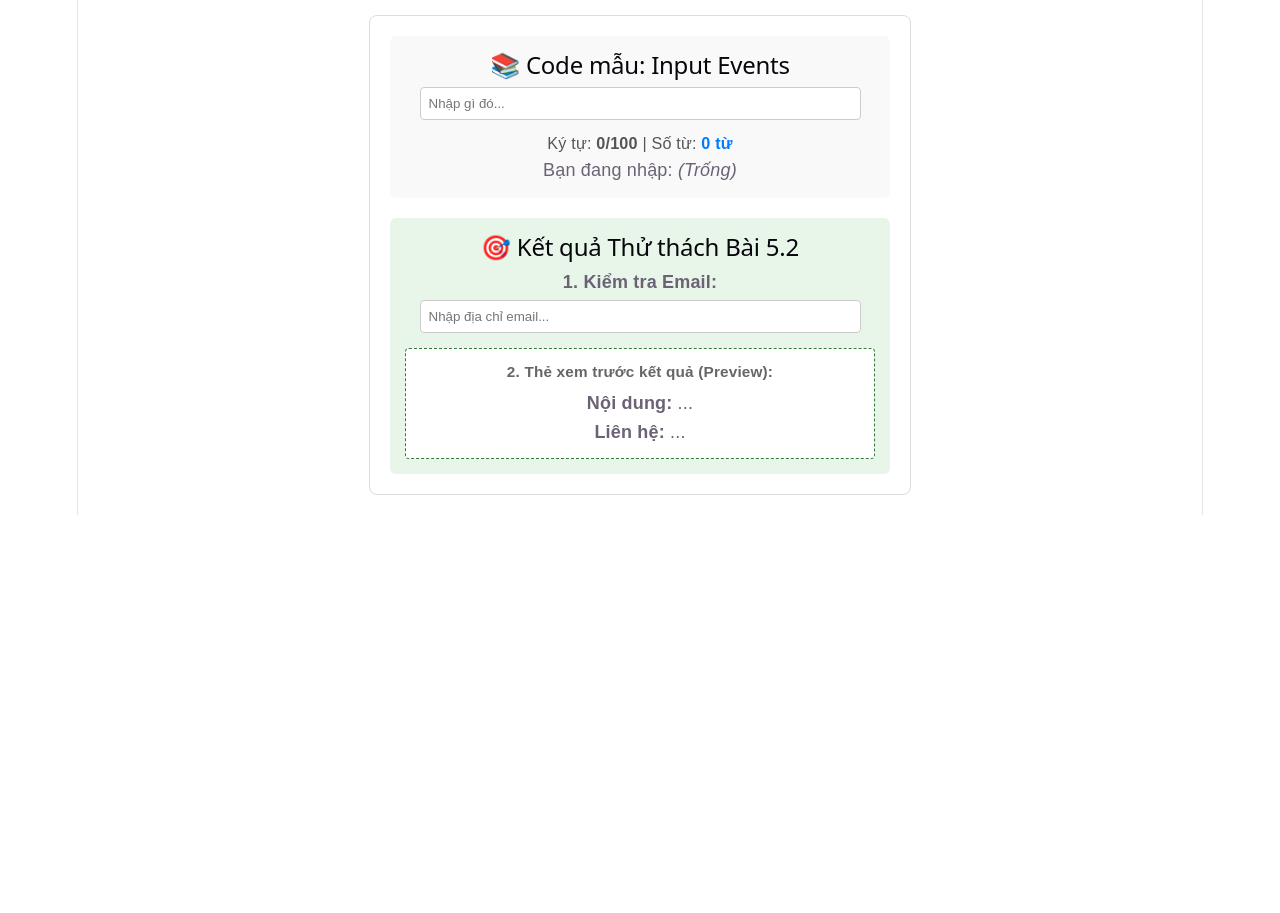
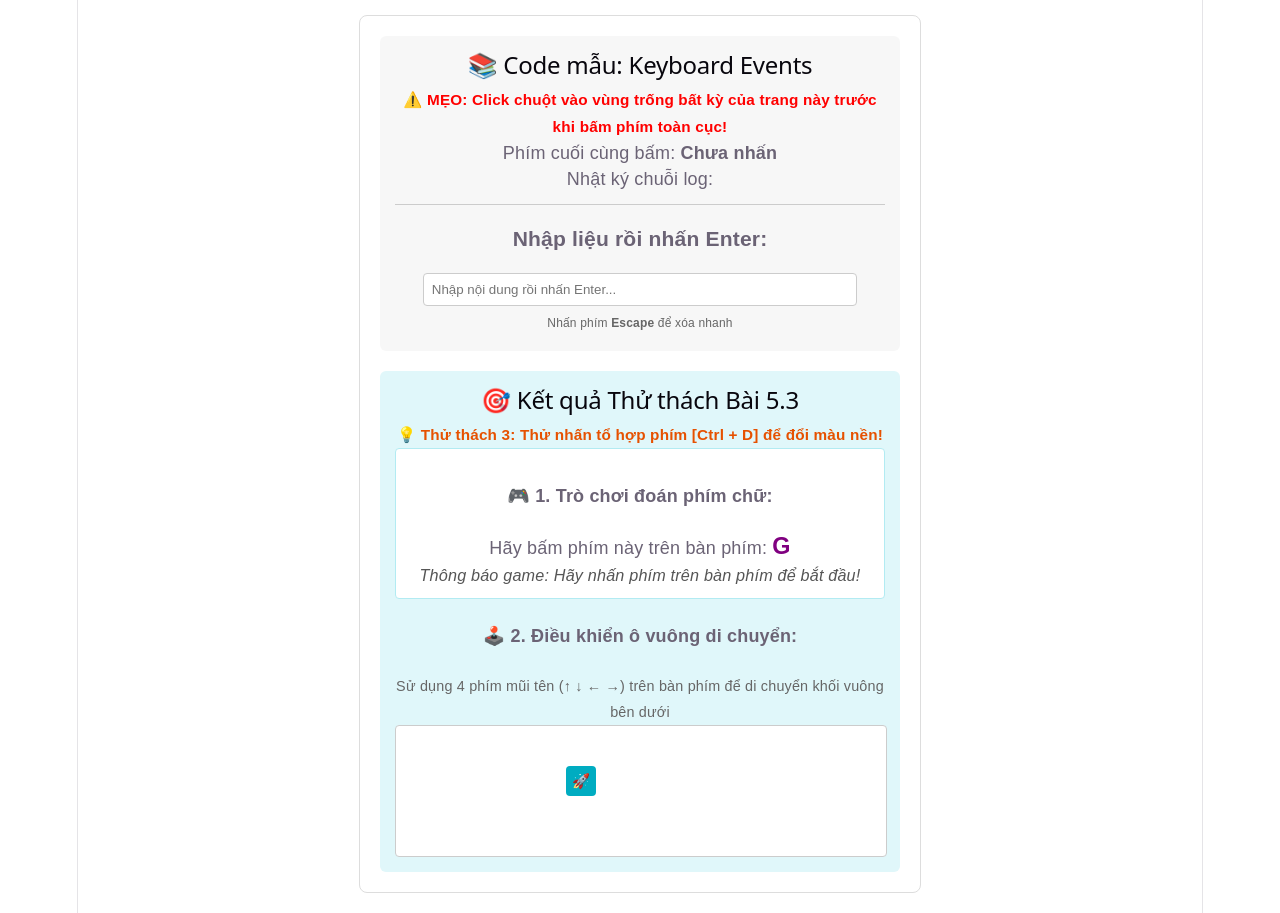
Before and after one commit to DangDuong06/CSE319_PhamHuynhDangDuong_2451160765, a React (Vite) app in the folder exercises_v2/hello-react/: page / in a window 1280 px wide. Shown: the part 560-1473 px from the top of the page. Before the commit the page ends 1075 px from the top, so only its background shows below. Built offline with nearby package versions, Linux system fonts and the light colour scheme.

Commit message:
hoàn thành bài 5.3 Tier 5

```diff
--- a/exercises_v2/hello-react/src/App.jsx
+++ b/exercises_v2/hello-react/src/App.jsx
@@ -8,8 +8,8 @@ function App() {
     return (
         <div>
             <ClickEvents />
-            {<InputEvents />}
-            {/* <KeyboardEvents /> */}
+            {/* <InputEvents /> */}
+            {<KeyboardEvents />}
             {/* <FormEvents /> */}
         </div>
     );
--- /dev/null
+++ b/exercises_v2/hello-react/src/KeyboardEvents.jsx
@@ -0,0 +1,156 @@
+// src/KeyboardEvents.jsx
+import { useState, useEffect } from "react";
+
+function KeyboardEvents() {
+    // --- Dữ liệu Code mẫu ---
+    const [lastKey, setLastKey] = useState("");
+    const [log, setLog] = useState([]);
+    const [inputValue, setInputValue] = useState("");
+
+    // --- Dữ liệu Thử thách ---
+    // Thử thách 1: Game đoán phím
+    const keysPool = ["a", "s", "d", "f", "g", "h", "j", "k", "l"];
+    const [targetKey, setTargetKey] = useState("g"); // Phím mẫu cần đoán
+    const [gameMessage, setGameMessage] = useState("Hãy nhấn phím trên bàn phím để bắt đầu!");
+
+    // Thử thách 2: Ô vuông di chuyển (Lưu tọa độ x, y)
+    const [boxPosition, setBoxPosition] = useState({ x: 170, y: 40 });
+
+    // Thử thách 3: Đổi màu nền bằng phím tắt
+    const [isCustomBg, setIsCustomBg] = useState(false);
+
+    // Xử lý phím hệ thống (Code mẫu + Lồng ghép Thử thách 1 & Thử thách 3)
+    function handleKeyDown(event) {
+        setLastKey(event.key);
+
+        // Cập nhật Log (Code mẫu)
+        setLog(prev => [...prev.slice(-4), event.key]);
+
+        // Thử thách 3: Bắt tổ hợp phím tắt Ctrl + D (Nhớ dùng event.preventDefault để tránh trùng phím tắt bookmark trình duyệt)
+        if (event.ctrlKey && event.key.toLowerCase() === "d") {
+            event.preventDefault();
+            setIsCustomBg(!isCustomBg);
+            return;
+        }
+
+        // Thử thách 1: Logic kiểm tra Game đoán phím
+        if (event.key.toLowerCase() === targetKey) {
+            setGameMessage("🎉 CHUẨN XÁC! Bạn đoán đúng rồi.");
+            // Đổi sang một phím ngẫu nhiên mới trong Pool
+            const nextKey = keysPool[Math.floor(Math.random() * keysPool.length)];
+            setTargetKey(nextKey);
+        } else {
+            // Không tính các phím điều hướng hệ thống vào thông điệp đoán sai
+            if(event.key.length === 1) {
+                setGameMessage(`❌ Sai rồi! Bạn vừa bấm '${event.key}', phím cần tìm là '${targetKey}'.`);
+            }
+        }
+
+        // Thử thách 2: Di chuyển ô vuông bằng phím mũi tên (↑ ↓ ← →)
+        const step = 15; // Khoảng cách di chuyển mỗi lần bấm
+        if (event.key === "ArrowUp") {
+            event.preventDefault(); // Ngăn cuộn trang web mặc định
+            setBoxPosition(prev => ({ ...prev, y: Math.max(0, prev.y - step) }));
+        }
+        if (event.key === "ArrowDown") {
+            event.preventDefault();
+            setBoxPosition(prev => ({ ...prev, y: Math.max(0, prev.y + step) }));
+        }
+        if (event.key === "ArrowLeft") {
+            setBoxPosition(prev => ({ ...prev, x: Math.max(0, prev.x - step) }));
+        }
+        if (event.key === "ArrowRight") {
+            setBoxPosition(prev => ({ ...prev, x: Math.min(340, prev.x + step) }));
+        }
+    }
+
+    // Xử lý phím riêng biệt trong ô Input (Code mẫu)
+    function handleInputKeyDown(event) {
+        if (event.key === "Enter") {
+            if (inputValue.trim() !== "") {
+                alert("Hệ thống nhận văn bản: " + inputValue);
+                setInputValue("");
+            }
+        }
+        if (event.key === "Escape") {
+            setInputValue("");
+        }
+    }
+
+    return (
+        <div
+            style={{
+                padding: "20px",
+                fontFamily: "sans-serif",
+                maxWidth: "520px",
+                margin: "20px auto",
+                border: "1px solid #ddd",
+                borderRadius: "8px",
+                backgroundColor: isCustomBg ? "#ffe0b2" : "white", // Thử thách 3
+                outline: "none" // Xóa viền đen mặc định khi div nhận focus
+            }}
+            onKeyDown={handleKeyDown}
+            tabIndex={0}  // BẮT BUỘC để khối div có thể nhận diện phím bấm toàn cục
+        >
+            {/* 1. KHU VỰC CODE MẪU */}
+            <div style={{ background: "rgba(0,0,0,0.03)", padding: "15px", borderRadius: "6px", marginBottom: "20px" }}>
+                <h2>📚 Code mẫu: Keyboard Events</h2>
+                <p style={{ color: "red", fontSize: "0.85rem", fontWeight: "bold" }}>⚠️ MẸO: Click chuột vào vùng trống bất kỳ của trang này trước khi bấm phím toàn cục!</p>
+                <p>Phím cuối cùng bấm: <strong>{lastKey || "Chưa nhấn"}</strong></p>
+                <p>Nhật ký chuỗi log: {log.join(" → ")}</p>
+
+                <hr style={{ margin: "12px 0", border: "0", borderTop: "1px solid #ccc" }} />
+
+                <h3>Nhập liệu rồi nhấn Enter:</h3>
+                <input
+                    value={inputValue}
+                    onChange={(e) => setInputValue(e.target.value)}
+                    onKeyDown={handleInputKeyDown}
+                    placeholder="Nhập nội dung rồi nhấn Enter..."
+                    style={{ padding: "8px", width: "85%", borderRadius: "4px", border: "1px solid #ccc" }}
+                />
+                <p style={{ fontSize: "12px", color: "#666", marginTop: "4px" }}>Nhấn phím <strong>Escape</strong> để xóa nhanh</p>
+            </div>
+
+            {/* 2. KHU VỰC THỬ THÁCH ĐỒNG THỜI */}
+            <div style={{ background: "#e0f7fa", padding: "15px", borderRadius: "6px" }}>
+                <h2>🎯 Kết quả Thử thách Bài 5.3</h2>
+                <p style={{ fontSize: "0.85rem", color: "#e65100", fontWeight: "bold" }}>💡 Thử thách 3: Thử nhấn tổ hợp phím [Ctrl + D] để đổi màu nền!</p>
+
+                {/* Thử thách 1 */}
+                <div style={{ background: "white", padding: "10px", borderRadius: "4px", marginBottom: "15px", border: "1px solid #b2ebf2" }}>
+                    <h4>🎮 1. Trò chơi đoán phím chữ:</h4>
+                    <p>Hãy bấm phím này trên bàn phím: <span style={{ fontSize: "1.3rem", color: "purple", fontWeight: "bold", textTransform: "uppercase" }}>{targetKey}</span></p>
+                    <p style={{ fontSize: "0.9rem", fontStyle: "italic", color: "#555" }}>Thông báo game: {gameMessage}</p>
+                </div>
+
+                {/* Thử thách 2 */}
+                <h4>🕹️ 2. Điều khiển ô vuông di chuyển:</h4>
+                <p style={{ fontSize: "0.8rem", color: "#666" }}>Sử dụng 4 phím mũi tên (↑ ↓ ← →) trên bàn phím để di chuyển khối vuông bên dưới</p>
+                <div style={{ width: "100%", height: "130px", background: "#fff", border: "1px solid #ccc", position: "relative", borderRadius: "4px", overflow: "hidden" }}>
+                    <div
+                        style={{
+                            width: "30px",
+                            height: "30px",
+                            background: "#00acc1",
+                            position: "absolute",
+                            left: `${boxPosition.x}px`,
+                            top: `${boxPosition.y}px`,
+                            borderRadius: "4px",
+                            transition: "all 0.05s linear", // Hiệu ứng di chuyển mượt mà
+                            display: "flex",
+                            alignItems: "center",
+                            justifyContent: "center",
+                            color: "white",
+                            fontSize: "0.8rem"
+                        }}
+                    >
+                        🚀
+                    </div>
+                </div>
+            </div>
+        </div>
+    );
+}
+
+export default KeyboardEvents;
```
Also changed, not shown: 1 other file (tests, documents, lock files or other folders).
